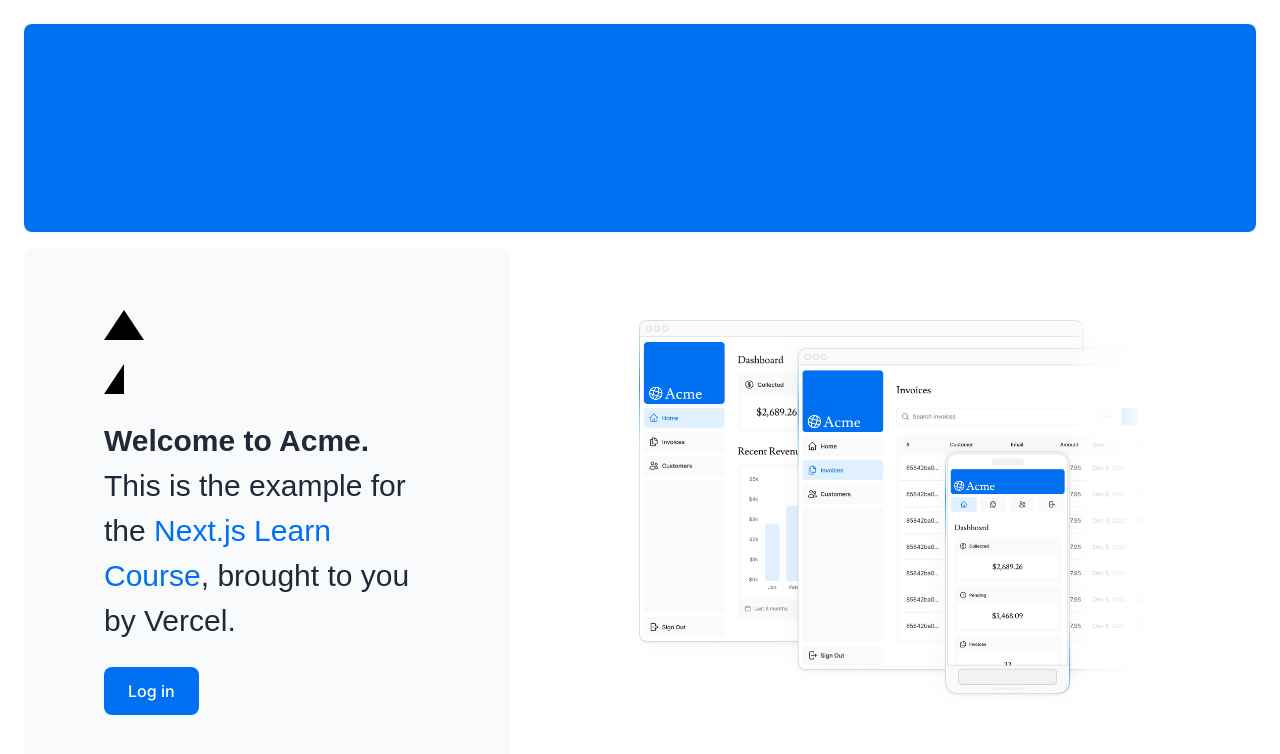
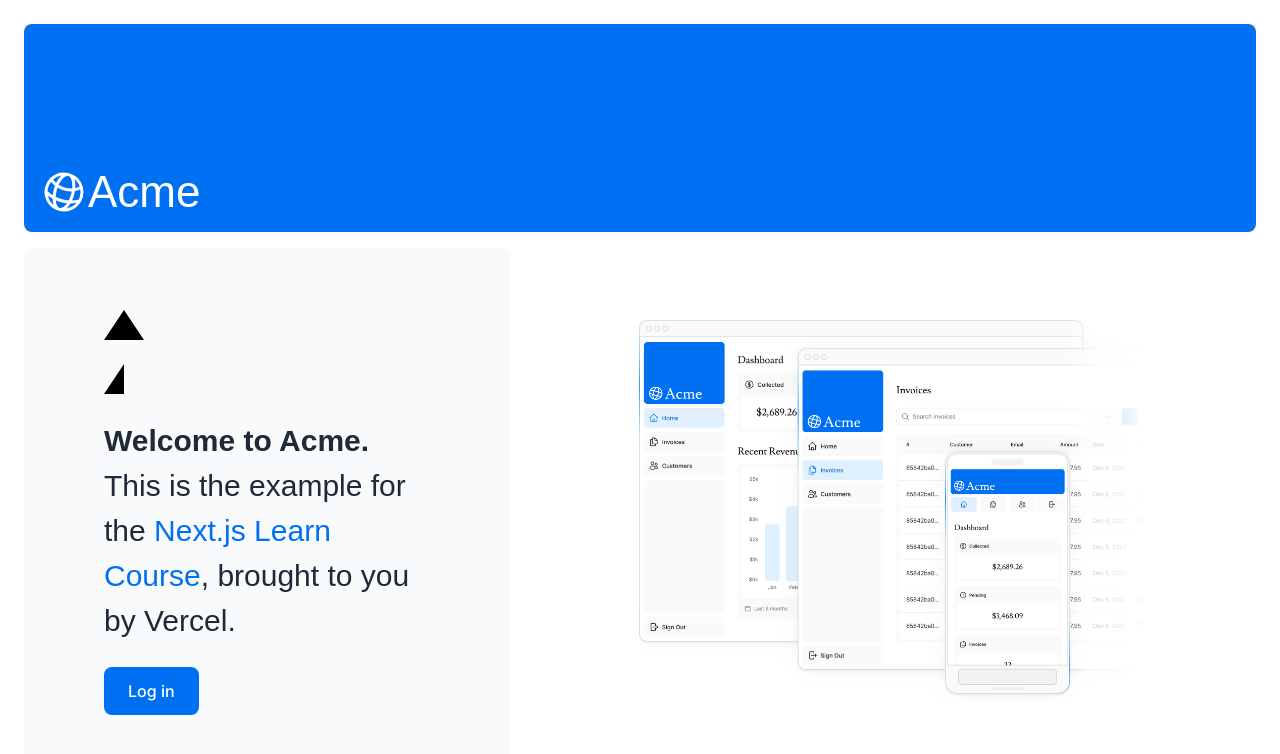
Before and after one commit to Salmandabbakuti/nextjs-learn, a Next.js app: page / in a window 1280 px wide. Shown: the top 754 px of the page. Built offline with nearby package versions, Linux system fonts and the light colour scheme; a web font is replaced by a local one.

Commit message:
chapter 6

```diff
--- a/app/page.tsx
+++ b/app/page.tsx
@@ -8,7 +8,7 @@ export default function Page() {
   return (
     <main className="flex min-h-screen flex-col p-6">
       <div className="flex h-20 shrink-0 items-end rounded-lg bg-blue-500 p-4 md:h-52">
-        {/* <AcmeLogo /> */}
+        <AcmeLogo />
       </div>
       <div className="mt-4 flex grow flex-col gap-4 md:flex-row">
         <div className="flex flex-col justify-center gap-6 rounded-lg bg-gray-50 px-6 py-10 md:w-2/5 md:px-20">
--- a/package.json
+++ b/package.json
@@ -3,7 +3,8 @@
   "scripts": {
     "build": "next build",
     "dev": "next dev",
-    "start": "next start"
+    "start": "next start",
+    "seed": "node -r dotenv/config ./scripts/seed.js"
   },
   "dependencies": {
     "@heroicons/react": "^2.0.18",
```
